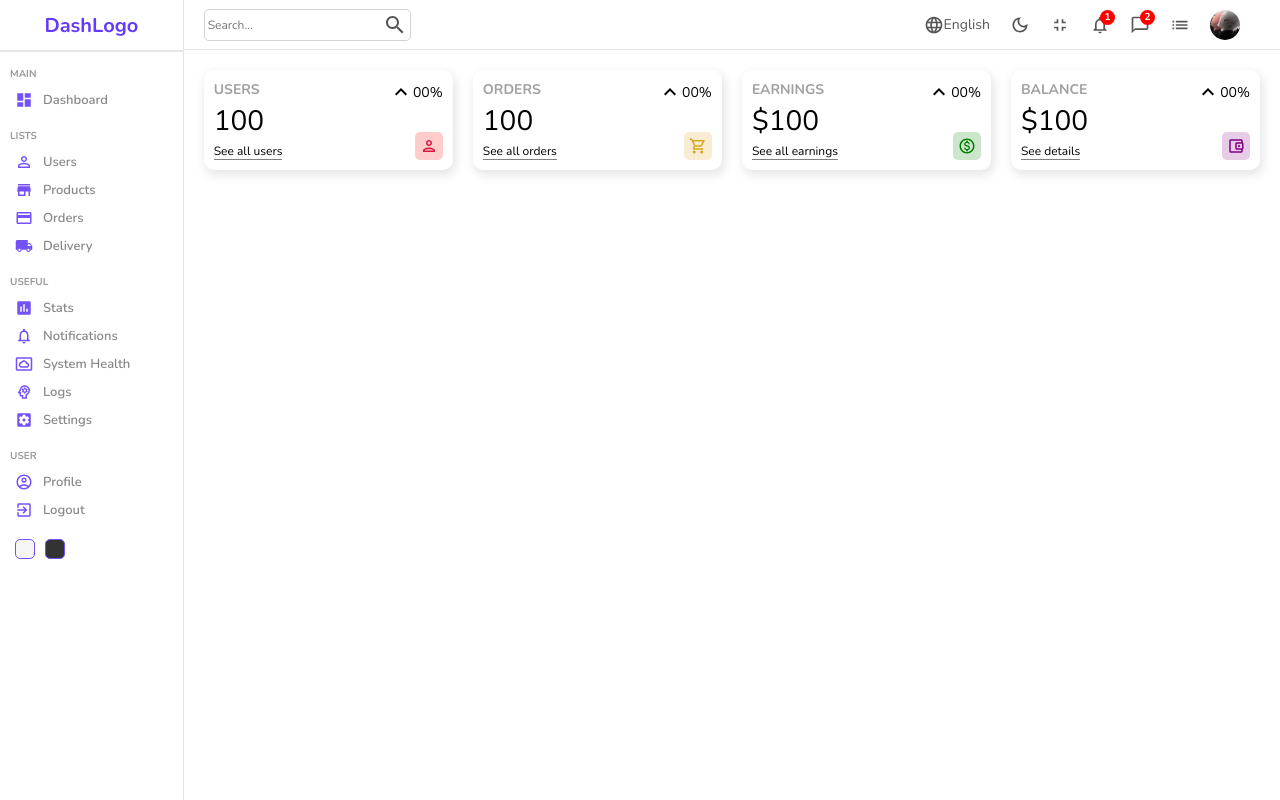
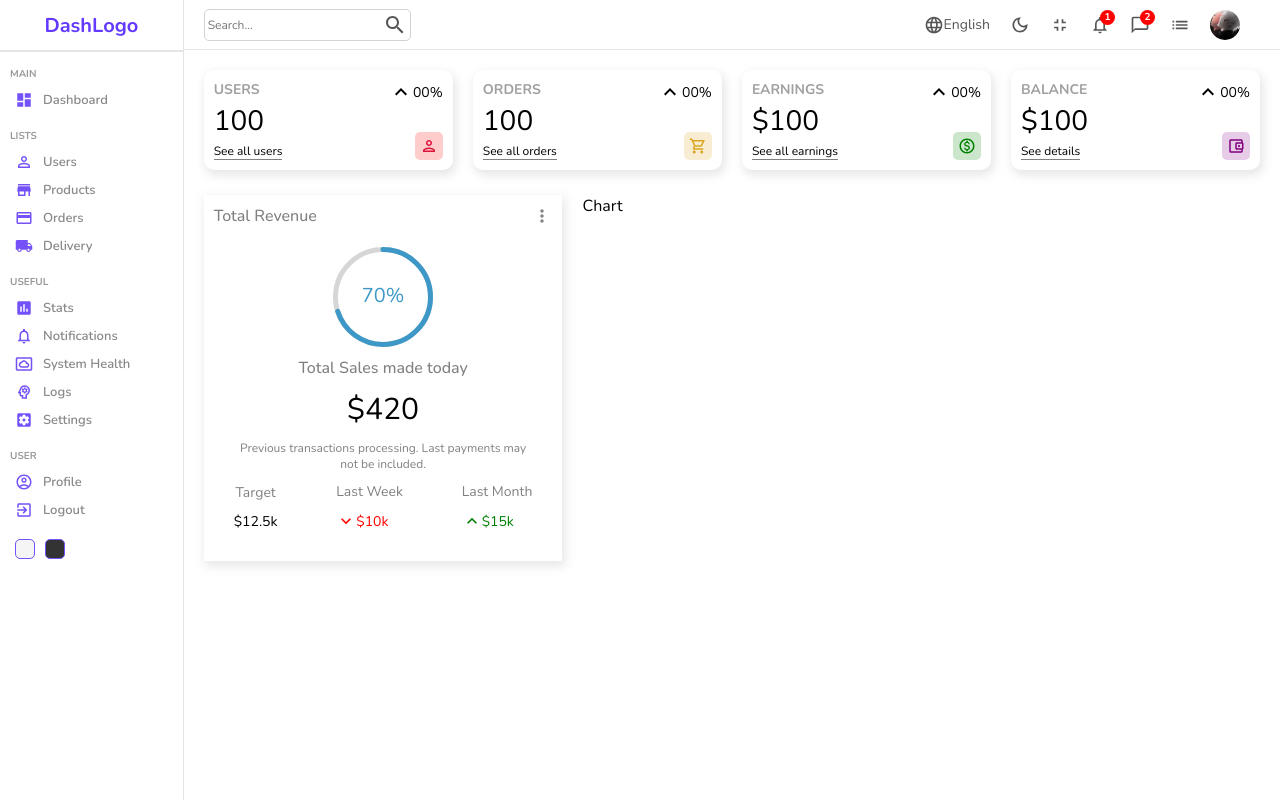
Before and after one commit to bahaayoussof/admin-dashboard, a React (Create React App) app: page / in a window 1280 px wide. Built offline with nearby package versions, Linux system fonts and the light colour scheme.

Commit message:
add charts > featured chart

```diff
--- a/package.json
+++ b/package.json
@@ -11,6 +11,7 @@
     "@testing-library/react": "^13.4.0",
     "@testing-library/user-event": "^13.5.0",
     "react": "^18.2.0",
+    "react-circular-progressbar": "^2.1.0",
     "react-dom": "^18.2.0",
     "react-router-dom": "^6.6.2",
     "react-scripts": "5.0.1",
--- /dev/null
+++ b/src/components/chart/Chart.jsx
@@ -0,0 +1,8 @@
+import React from "react";
+
+import "./chart.scss";
+const Chart = () => {
+	return <div className="chart">Chart</div>;
+};
+
+export default Chart;
--- /dev/null
+++ b/src/components/chart/chart.scss
@@ -0,0 +1,4 @@
+.chart {
+  flex: 4;
+
+}
--- /dev/null
+++ b/src/components/featured/Featured.jsx
@@ -0,0 +1,52 @@
+import React from "react";
+import { KeyboardArrowDown, KeyboardArrowUp, MoreVert } from "@mui/icons-material";
+import { CircularProgressbar } from "react-circular-progressbar";
+import "react-circular-progressbar/dist/styles.css";
+
+import "./featured.scss";
+const Featured = () => {
+	return (
+		<div className="featured">
+			<div className="top">
+				<h1 className="title">Total Revenue</h1>
+				<MoreVert fontSize="small" />
+			</div>
+			<div className="bottom">
+				<div className="featuredChart">
+					<CircularProgressbar value={70} text={`${70}%`} strokeWidth={5} />
+				</div>
+
+				<p className="title">Total Sales made today</p>
+				<p className="amount">$420</p>
+				<p className="desc">
+					Previous transactions processing. Last payments may not be included.
+				</p>
+
+				<div className="summary">
+					<div className="item">
+						<div className="itemTitle">Target</div>
+						<div className="itemResult">
+							<div className="resultAmount">$12.5k</div>
+						</div>
+					</div>
+					<div className="item">
+						<div className="itemTitle">Last Week</div>
+						<div className="itemResult negative">
+							<KeyboardArrowDown fontSize="small" />
+							<div className="resultAmount">$10k</div>
+						</div>
+					</div>
+					<div className="item">
+						<div className="itemTitle">Last Month</div>
+						<div className="itemResult positive">
+							<KeyboardArrowUp fontSize="small" />
+							<div className="resultAmount">$15k</div>
+						</div>
+					</div>
+				</div>
+			</div>
+		</div>
+	);
+};
+
+export default Featured;
--- /dev/null
+++ b/src/components/featured/featured.scss
@@ -0,0 +1,80 @@
+.featured {
+	flex: 2;
+	padding: 10px;
+
+	-webkit-box-shadow: 2px 4px 10px 1px rgba(201, 201, 201, 0.47);
+	box-shadow: 2px 4px 10px 1px rgba(201, 201, 201, 0.47);
+
+	.top {
+		display: flex;
+		justify-content: space-between;
+		align-items: center;
+		color: #808080;
+
+		.title {
+			font-size: 16px;
+			font-weight: 500;
+		}
+	}
+
+	.bottom {
+		padding: 20px;
+		display: flex;
+		flex-direction: column;
+		justify-content: center;
+		align-items: center;
+		gap: 10px;
+
+		.featuredChart {
+			width: 100px;
+			height: 100px;
+		}
+
+		.title {
+			font-weight: 500;
+			color: #808080;
+		}
+
+		.amount {
+			font-size: 30px;
+		}
+
+		.desc {
+			font-size: 12px;
+			font-weight: 300;
+			color: #808080;
+			text-align: center;
+		}
+
+		.summary {
+			width: 100%;
+			display: flex;
+			align-items: center;
+			justify-content: space-between;
+
+			.item {
+				text-align: center;
+
+				.itemTitle {
+					font-size: 14px;
+					color: #808080;
+				}
+
+				.itemResult {
+					display: flex;
+					align-items: center;
+					margin-top: 10px;
+					font-size: 14px;
+
+					&.positive {
+						color: #008000;
+					}
+
+					&.negative {
+						color: #ff0000;
+					}
+				}
+			}
+		}
+	}
+}
--- a/src/pages/home/Home.jsx
+++ b/src/pages/home/Home.jsx
@@ -1,3 +1,5 @@
+import Chart from "../../components/chart/Chart";
+import Featured from "../../components/featured/Featured";
 import Navbar from "../../components/navbar/Navbar";
 import Sidebar from "../../components/sidebar/Sidebar";
 import Widget from "../../components/widget/Widget";
@@ -10,10 +12,15 @@
 			<div className="homeContainer">
 				<Navbar />
 				<div className="widgets">
-					<Widget type="user"/>
-					<Widget type="order"/>
-					<Widget type="earning"/>
-					<Widget type="balance"/>
+					<Widget type="user" />
+					<Widget type="order" />
+					<Widget type="earning" />
+					<Widget type="balance" />
+				</div>
+
+				<div className="charts">
+					<Featured />
+					<Chart />
 				</div>
 			</div>
 		</div>
--- a/src/pages/home/home.scss
+++ b/src/pages/home/home.scss
@@ -4,11 +4,15 @@
 	.homeContainer {
 		flex: 6;
 
-    .widgets {
+		.widgets,
+		.charts {
 			display: flex;
 			gap: 20px;
 			padding: 20px;
+		}
 
+    .charts {
+      padding: 5px 20px;
     }
 	}
 }
```
Also changed, not shown: 1 other file (tests, documents, lock files or other folders). Lines whose indentation alone changed are shown as unchanged.
